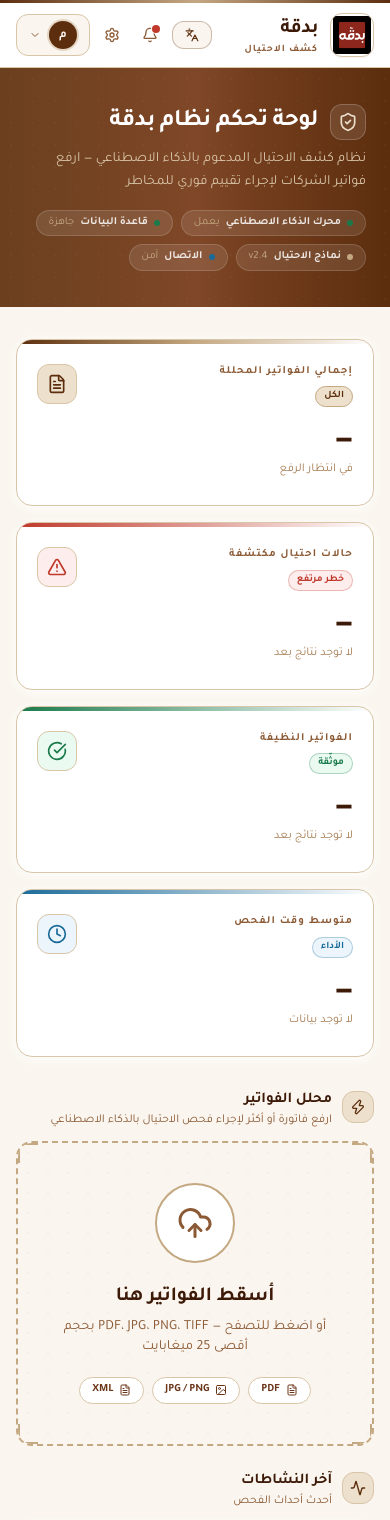
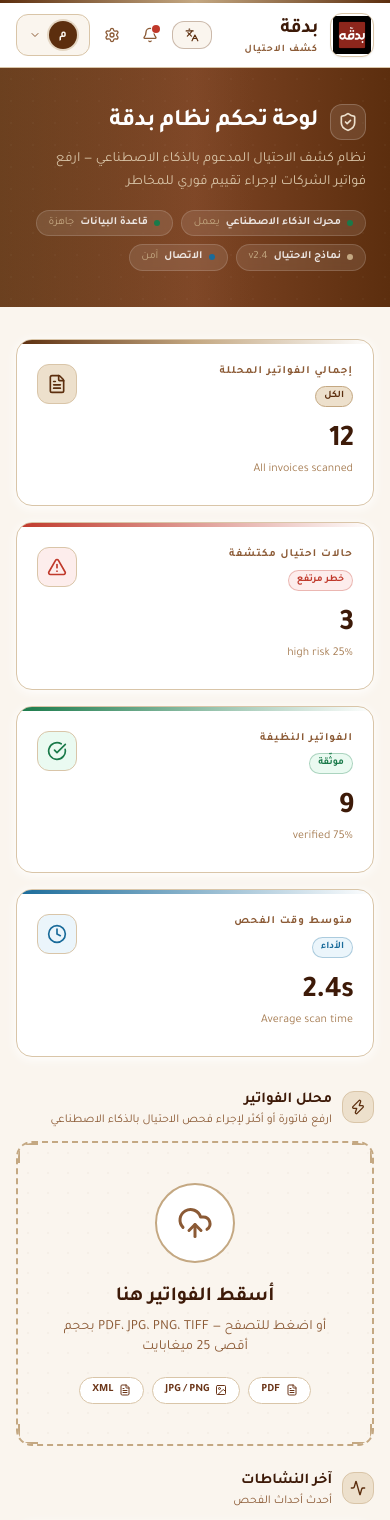
Before and after one commit to CSrory/ZATCA-Multi-Agent, a Next.js app: page / in a window 390 px wide. Shown: the top 1520 px of the page. Built offline with nearby package versions, Linux system fonts and the light colour scheme.

Commit message:
Update page.tsx

```diff
--- a/src/app/page.tsx
+++ b/src/app/page.tsx
@@ -81,7 +81,7 @@
       <Navbar />
 
       {/* ── Hero ──────────────────────────────────────────────── */}
-      <div className="relative overflow-hidden bg-gradient-to-l from-[#5C2E0E] via-[#7D4424] to-[#5C2E0E] px-6 py-9 sm:px-10">
+      <div id="dashboard" className="relative overflow-hidden bg-gradient-to-l from-[#5C2E0E] via-[#7D4424] to-[#5C2E0E] px-6 py-9 sm:px-10">
         <div
           className="pointer-events-none absolute inset-0 opacity-15"
           style={{
@@ -124,15 +124,15 @@
 
         {/* Stat cards */}
         <StatCardGrid className="mb-8">
-          <StatCard title={t("statTotal")}  value="—" subtitle={t("statTotalSub")}  icon={FileText}      variant="default" badge={t("badgeAll")}         />
-          <StatCard title={t("statFraud")}  value="—" subtitle={t("statFraudSub")}  icon={AlertTriangle} variant="danger"  badge={t("badgeHighRisk")}    />
-          <StatCard title={t("statClean")}  value="—" subtitle={t("statCleanSub")}  icon={CheckCircle}   variant="success" badge={t("badgeVerified")}    />
-          <StatCard title={t("statSpeed")}  value="—" subtitle={t("statSpeedSub")}  icon={Clock}         variant="info"    badge={t("badgePerformance")} />
+          <StatCard title={t("statTotal")} value="12" subtitle="All invoices scanned" icon={FileText} variant="default" badge={t("badgeAll")} />
+          <StatCard title={t("statFraud")} value="3" subtitle="25% high risk" icon={AlertTriangle} variant="danger" badge={t("badgeHighRisk")} />
+          <StatCard title={t("statClean")} value="9" subtitle="75% verified" icon={CheckCircle} variant="success" badge={t("badgeVerified")} />
+          <StatCard title={t("statSpeed")} value="2.4s" subtitle="Average scan time" icon={Clock} variant="info" badge={t("badgePerformance")} />
         </StatCardGrid>
 
         {/* Two-column */}
         <div className="grid grid-cols-1 gap-6 lg:grid-cols-3">
-          <div className="lg:col-span-2">
+          <div id ="analyze" className="lg:col-span-2">
             <SectionHeader icon={<Zap className="h-4 w-4 text-[#5C2E0E]" />} title={t("sectionAnalyzer")} subtitle={t("sectionAnalyzerSub")} />
             <DropZone className="mt-3" />
           </div>
@@ -143,7 +143,7 @@
         </div>
 
         {/* Info cards */}
-        <div className="mt-8 grid grid-cols-1 gap-4 sm:grid-cols-3">
+        <div id="reports" className="mt-8 grid grid-cols-1 gap-4 sm:grid-cols-3">
           {INFO_CARDS.map((card) => (
             <div
               key={card.titleKey}
@@ -157,7 +157,10 @@
             </div>
           ))}
         </div>
-
+         <div id="records" className="mt-8 rounded-2xl border border-[#D9C5A8] bg-white p-5 shadow-card">
+  <h2 className="font-extrabold text-[#3D1A08] mb-2">Records</h2>
+  <p className="text-sm text-[#8B5A35]">12 invoices scanned · 3 high risk · 9 clean invoices · Average scan time 2.4s</p>
+ </div>
         {/* Footer status bar */}
         <div className="mt-8 rounded-2xl border border-[#D9C5A8] bg-white px-5 py-3 shadow-card flex flex-wrap items-center justify-between gap-3">
           <div className="flex flex-wrap items-center gap-4">
```
